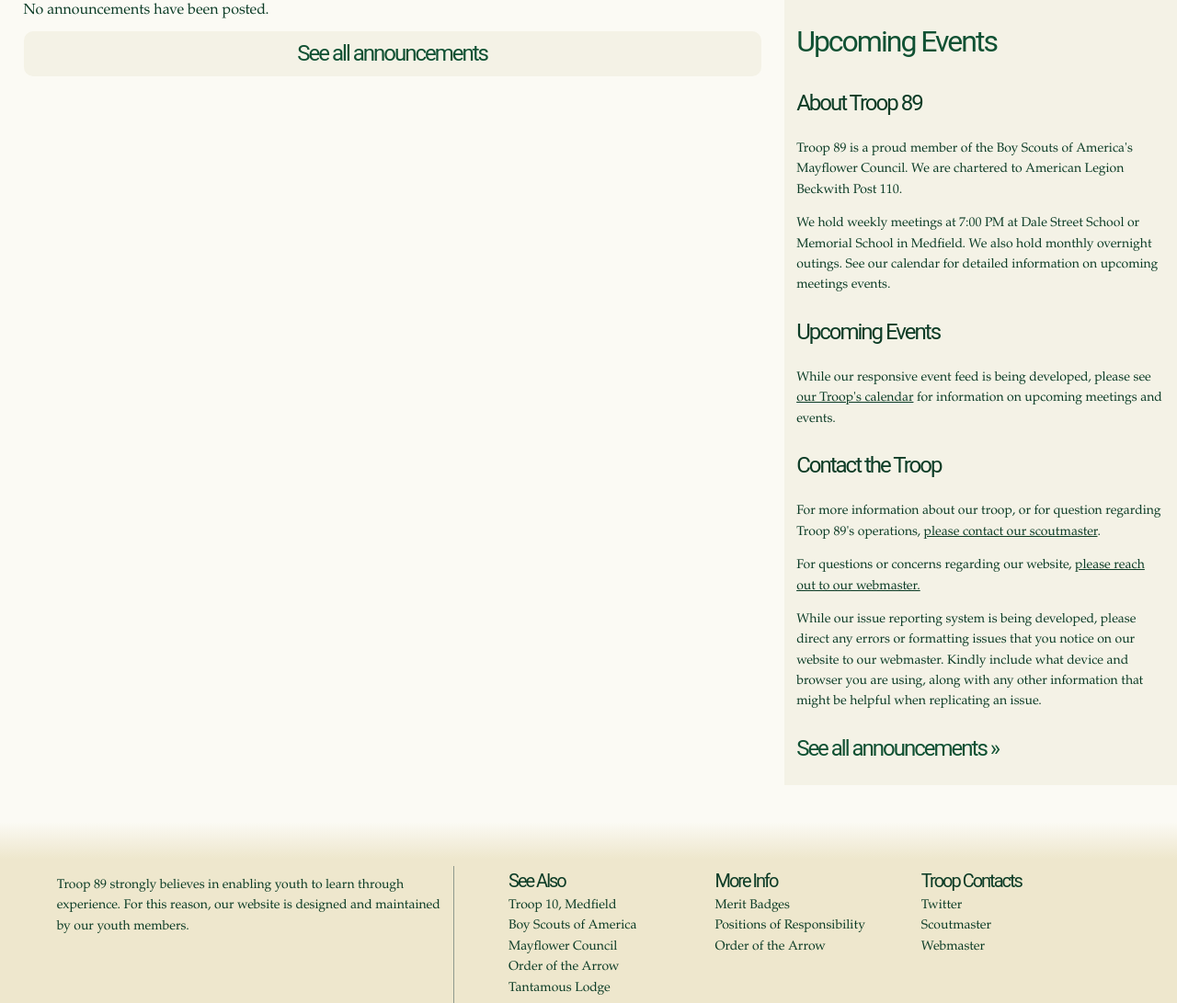
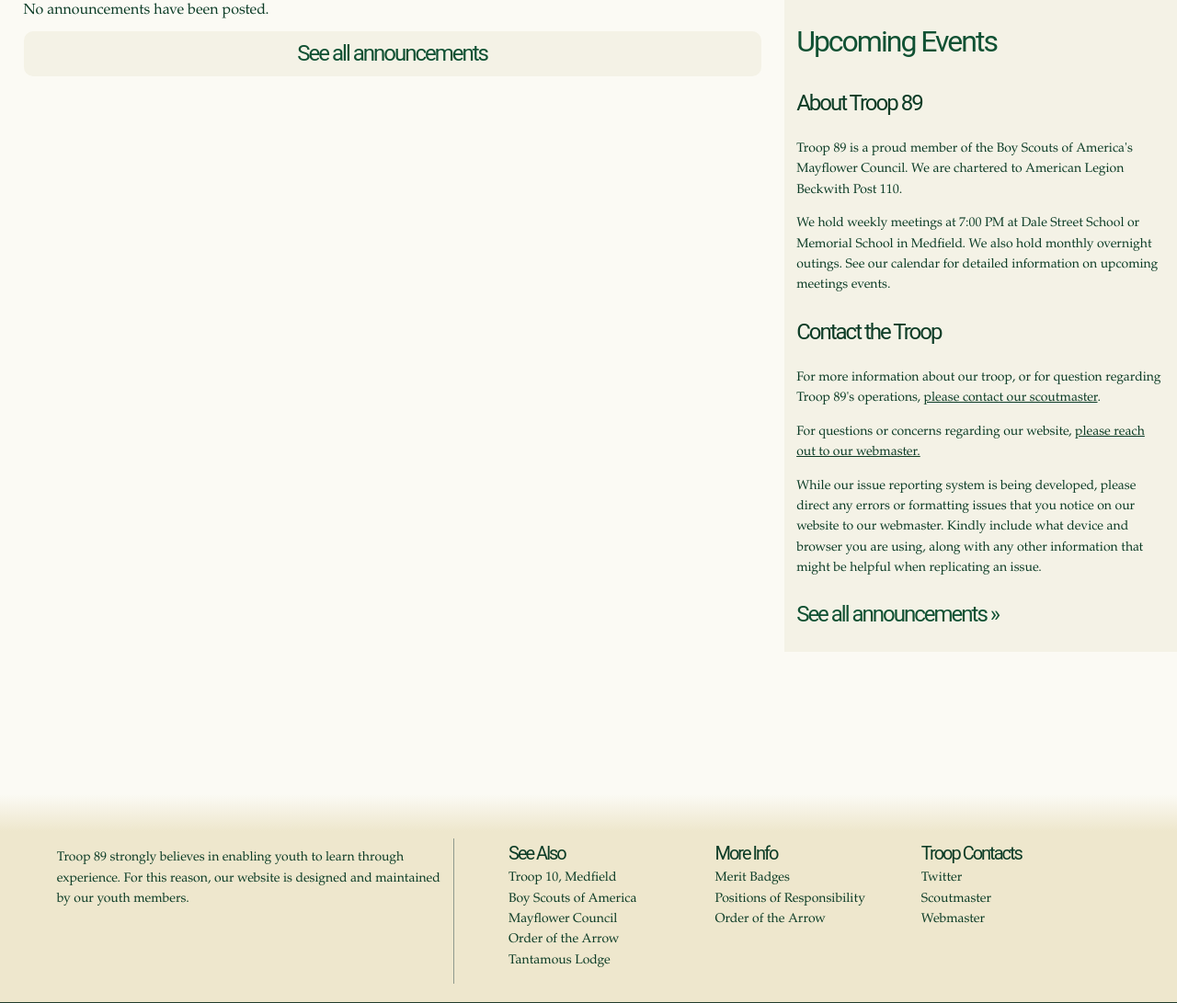
Before and after one commit to brianschubert/troop89medfield.org, a Django app: page / in a window 1280 px wide. Shown: the part 127-1218 px from the top of the page at 92% size. Run offline with Django 3.2, Linux system fonts and the light colour scheme; data comes from the database, SQL or seed files in the repository; data that the repository does not hold is empty; style sheets or scripts are compiled from the project's sources; parts of the project's set-up code (start-up, migrations or seed data) failed here and were passed over.

Commit message:
Remove upcoming events header from base_binary default sidebar

```diff
--- a/templates/base_binary.html
+++ b/templates/base_binary.html
@@ -17,10 +17,6 @@
                 <p> We hold weekly meetings at 7:00 PM at Dale Street School or Memorial School in Medfield.
                     We also hold monthly overnight outings. See our calendar for detailed information on upcoming
                     meetings events. </p>
-                <h2>Upcoming Events</h2>
-                While our responsive event feed is being developed, please see
-                <a href="{% url "events:current-month" %}"> our Troop's calendar</a> for information on
-                upcoming meetings and events.
                 <h2>Contact the Troop</h2>
                 <p> For more information about our troop, or for question regarding
                     Troop 89's operations, <a href="mailto:scoutmaster@troop89medfield.org"> please contact our
```
